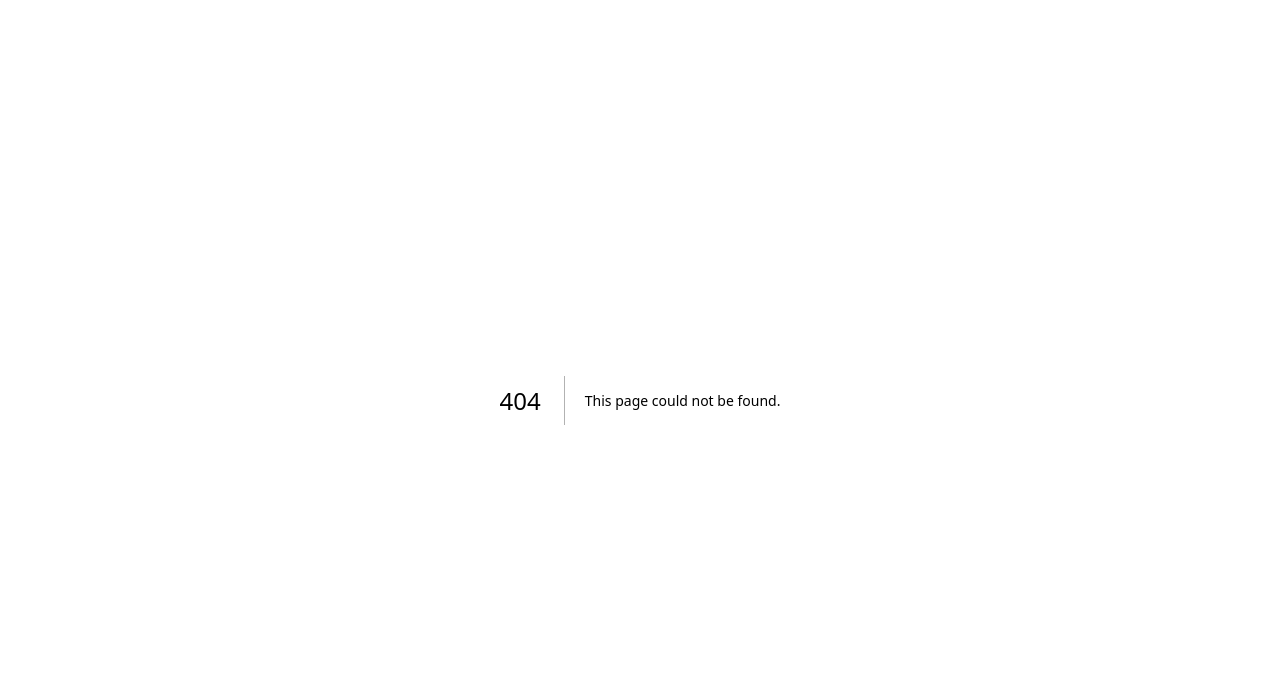
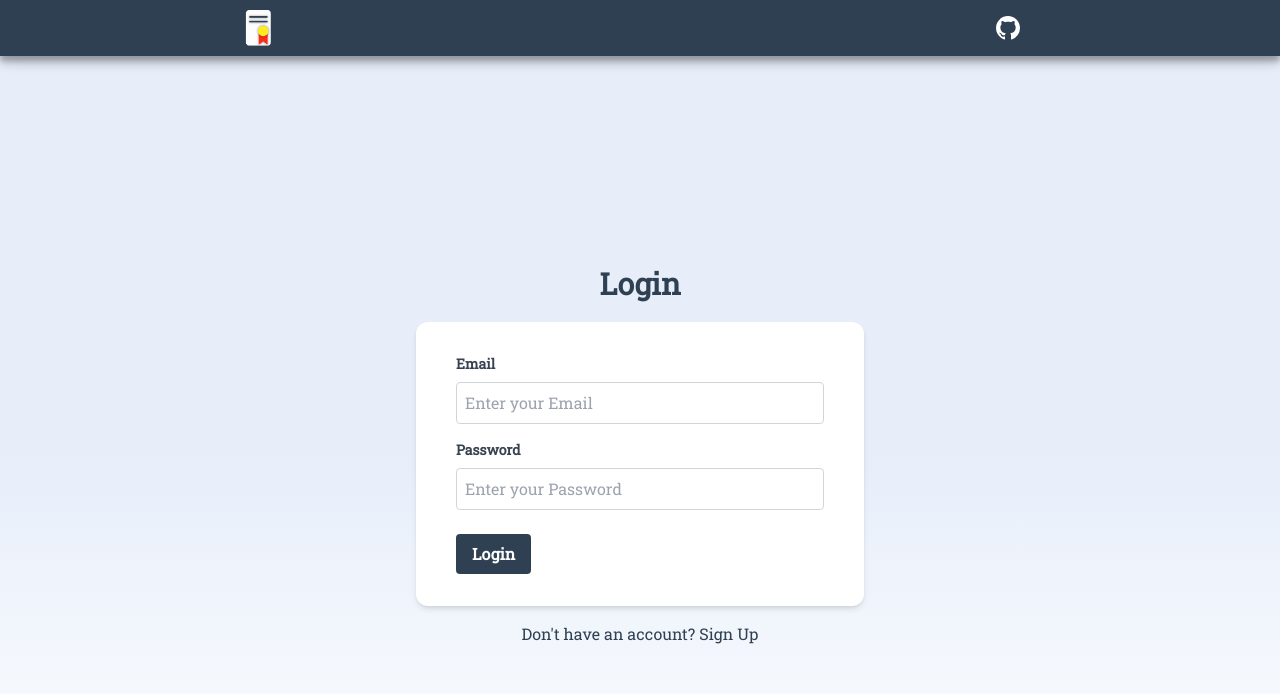
Before and after one commit to SxxAq/Resume-builder, a Next.js app: page /auth in a window 1280 px wide. Before the commit this address had no page. Shown: the top 694 px of the page. Built offline with nearby package versions, Linux system fonts and the light colour scheme; no server answers.

Commit message:
implemented authentication

```diff
--- a/package.json
+++ b/package.json
@@ -27,11 +27,14 @@
     "color": "^4.2.3",
     "dayjs": "^1.11.1",
     "export-from-json": "^1.6.0",
+    "firebase": "^10.12.1",
     "framer-motion": "^6.3.0",
     "html-react-parser": "^3.0.1",
     "immer": "^9.0.12",
     "jodit": "^3.18.6",
+    "json-2-csv": "^5.5.1",
     "next": "^13.1.6",
+    "next-auth": "^4.24.7",
     "react": "^18.2.0",
     "react-dom": "^18.2.0",
     "react-icons": "^4.7.1",
--- /dev/null
+++ b/src/context/AuthContext.tsx
@@ -0,0 +1,36 @@
+// contexts/AuthContext.tsx
+import { createContext, useContext, useEffect, useState, ReactNode } from 'react';
+import { onAuthStateChanged, User } from 'firebase/auth';
+import { auth } from '../firebase';
+
+interface AuthContextProps {
+  user: User | null;
+  loading: boolean;
+}
+
+const AuthContext = createContext<AuthContextProps>({
+  user: null,
+  loading: true,
+});
+
+export const AuthProvider = ({ children }: { children: ReactNode }) => {
+  const [user, setUser] = useState<User | null>(null);
+  const [loading, setLoading] = useState(true);
+
+  useEffect(() => {
+    const unsubscribe = onAuthStateChanged(auth, (user) => {
+      setUser(user);
+      setLoading(false);
+    });
+
+    return () => unsubscribe();
+  }, []);
+
+  return (
+    <AuthContext.Provider value={{ user, loading }}>
+      {children}
+    </AuthContext.Provider>
+  );
+};
+
+export const useAuth = () => useContext(AuthContext);
--- /dev/null
+++ b/src/firebase.ts
@@ -0,0 +1,18 @@
+import { getApp, getApps, initializeApp } from "firebase/app";
+import { getAuth } from "firebase/auth";
+
+const firebaseConfig = {
+    apiKey: "AIzaSyAVF-O0TBM4kT62BMEkay2G9-gVR7zW--E",
+    authDomain: "resume-builder-16dfc.firebaseapp.com",
+    projectId: "resume-builder-16dfc",
+    storageBucket: "resume-builder-16dfc.appspot.com",
+    messagingSenderId: "752649752931",
+    appId: "1:752649752931:web:bc9e1bc280a05cc82e0356",
+    measurementId: "G-MB852912HZ"
+  };
+
+
+const app = getApps().length ? getApp() : initializeApp(firebaseConfig);
+const auth = getAuth();
+
+export { app, auth }
--- a/src/modules/builder/nav-bar/NavBarLayout.tsx
+++ b/src/modules/builder/nav-bar/NavBarLayout.tsx
@@ -14,6 +14,9 @@ import Button from '@mui/material/Button';
 import Menu from '@mui/material/Menu';
 import MenuItem from '@mui/material/MenuItem';
 import { json2csv } from 'json-2-csv';
+import { signOut } from 'firebase/auth';
+import { auth } from '../../../firebase'; // Adjust the path to your Firebase configuration
+import { useRouter } from 'next/router';
 
 import { AVAILABLE_TEMPLATES } from 'src/helpers/constants';
 import DEFAULT_RESUME_JSON from 'src/helpers/constants/resume-data.json';
@@ -159,6 +162,15 @@ const NavBarLayout = () => {
   const handleClose = () => {
     setAnchorEl(null);
   };
+  const router = useRouter();
+  const handleLogout = async () => {
+    try {
+      await signOut(auth);
+      router.push('/');
+    } catch (error) {
+      console.error('Error logging out:', error);
+    }
+  };
 
   return (
     <nav className="h-14 w-full bg-resume-800 relative flex py-2.5 pl-5 pr-4 items-center shadow-level-8dp z-20 print:hidden">
@@ -241,6 +253,9 @@ const NavBarLayout = () => {
             />
           </StyledButton> */}
           <PrintResume />
+          <StyledButton variant="text" onClick={handleLogout}>
+            Logout
+          </StyledButton>
         </NavBarActions>
       </div>
       <Toast
--- a/src/modules/home/HomeLayout.tsx
+++ b/src/modules/home/HomeLayout.tsx
@@ -1,14 +1,18 @@
+// components/HomeLayout.tsx
 import { NavBarActions, StyledButton } from '../builder/nav-bar/atoms';
 import { motion, useAnimation } from 'framer-motion';
-
 import { BsGithub } from 'react-icons/bs';
 import { Button } from '@mui/material';
 import FeatureSection from './components/Feature';
 import Image from 'next/image';
 import Link from 'next/link';
 import Person from './components/Person';
+import { useAuth } from '../../context/AuthContext';
+import { useRouter } from 'next/router';
 
 const HomeLayout = () => {
+  const { user } = useAuth();
+  const router = useRouter();
   const controls = useAnimation();
   const animationEffectsHoverEnter = { scale: 1.05 };
   const animationEffectsHoverLeave = { scale: 1 };
@@ -16,10 +20,18 @@ const HomeLayout = () => {
     scale: [0.9, 1],
     opacity: [0, 1],
   };
-  const transtionEffects = {
+  const transitionEffects = {
     type: 'spring',
     stiffness: 400,
     damping: 17,
+  };
+
+  const handleBuildResumeClick = () => {
+    if (user) {
+      router.push('/builder');
+    } else {
+      router.push('/auth');
+    }
   };
 
   return (
@@ -29,8 +41,6 @@ const HomeLayout = () => {
           <Image src={'/icons/resume-icon.png'} alt="logo" height="36" width="36" />
         </Link>
         <div className="flex-auto flex justify-end items-center mr-5">
-          {' '}
-          {/* Changed ml-5 to mr-5 */}
           <NavBarActions>
             <Link href="/builder" passHref={true}>
               <StyledButton variant="text">Editor</StyledButton>
@@ -38,6 +48,9 @@ const HomeLayout = () => {
 
             <Link href="#about-us" passHref={true}>
               <StyledButton variant="text">About us</StyledButton>
+            </Link>
+            <Link href="/auth" passHref={true}>
+              <StyledButton variant="text">Login</StyledButton>
             </Link>
             <a
               href={'https://github.com/SxxAq/Resume-builder'}
@@ -60,7 +73,7 @@ const HomeLayout = () => {
             className="grid grid-cols-12 pt-12 md:pt-24"
             initial={{ opacity: 0 }}
             animate={animationEffectsFirstLoad}
-            transition={transtionEffects}
+            transition={transitionEffects}
           >
             <div className="col-span-12 sm:col-span-4">
               <motion.img
@@ -69,10 +82,10 @@ const HomeLayout = () => {
                 alt="resume-3d"
                 className="w-6/12 sm:w-9/12"
                 onMouseEnter={() => {
-                  controls.start(animationEffectsHoverEnter, transtionEffects);
+                  controls.start(animationEffectsHoverEnter, transitionEffects);
                 }}
                 onMouseLeave={() => {
-                  controls.start(animationEffectsHoverLeave, transtionEffects);
+                  controls.start(animationEffectsHoverLeave, transitionEffects);
                 }}
                 animate={controls}
               />
@@ -89,11 +102,9 @@ const HomeLayout = () => {
                   —Mark Twain
                 </p>
               </div>
-              <Link href="/builder" passHref={true}>
-                <Button variant="contained" className="bg-resume-800 mb-2">
-                  BUILD YOUR RESUME
-                </Button>
-              </Link>
+              <Button variant="contained" className="bg-resume-800 mb-2" onClick={handleBuildResumeClick}>
+                BUILD YOUR RESUME
+              </Button>
               <p
                 className="xl:invisible text-resume-800"
                 style={{ fontFamily: "'Roboto Slab', serif" }}
@@ -110,7 +121,7 @@ const HomeLayout = () => {
         style={{ fontFamily: "'Roboto Slab', serif" }}
         initial={{ opacity: 0 }}
         animate={animationEffectsFirstLoad}
-        transition={transtionEffects}
+        transition={transitionEffects}
       >
         <div className="grid grid-cols-1 lg:grid-cols-2 gap-6">
           <FeatureSection />
--- a/src/modules/home/components/Feature.tsx
+++ b/src/modules/home/components/Feature.tsx
@@ -9,7 +9,7 @@ function FeatureSection() {
           <Image src="/icons/style.svg" alt="style" height="56" width="56" />
         </CardPinnnedIcon>
         <p className="text-xl mr-14">
-          Customise with <strong>templates and themes</strong>!
+          Customize with <strong>templates and themes</strong>!
         </p>
       </FeatureCard>
 
@@ -18,7 +18,7 @@ function FeatureSection() {
           <Image src="/icons/speed.svg" alt="speed" height="56" width="56" />
         </CardPinnnedIcon>
         <p className="text-xl mr-14">
-          Simple <strong>interface</strong> that helps you build quicky!
+          Simple <strong>interface</strong> that helps you build quickly!
         </p>
       </FeatureCard>
 
@@ -27,7 +27,7 @@ function FeatureSection() {
           <Image src="/icons/magic.svg" alt="magic" height="56" width="56" />
         </CardPinnnedIcon>
         <p className="text-xl mr-14">
-          No <strong>sign up </strong>needed — go straight to building!
+          Create your <strong>professional resume</strong> with ease!
         </p>
       </FeatureCard>
 
@@ -36,7 +36,7 @@ function FeatureSection() {
           <Image src="/icons/lock.svg" alt="lock" height="56" width="56" />
         </CardPinnnedIcon>
         <p className="text-xl mr-14">
-          Your <strong>data</strong> never leaves your device
+          Your <strong>data</strong> is secure and private
         </p>
       </FeatureCard>
     </>
@@ -45,14 +45,11 @@ function FeatureSection() {
 
 const FeatureCard = ({ children }: { children: React.ReactNode }) => {
   return (
-      <div
-        className={`transition ease-in-out delay-100 duration-300 bg-resume-100 hover:bg-resume-500 text-resume-800
-      hover:text-resume-50 fill-resume-800 px-6 py-10 lg:p-12 flex shadow-md cursor-pointer relative rounded-xl h-full`}
-      >
-        <Link href="/builder" passHref={true}>
+    <div className={`transition ease-in-out delay-100 duration-300 bg-resume-100 hover:bg-resume-500 text-resume-800 hover:text-resume-50 fill-resume-800 px-6 py-10 lg:p-12 flex shadow-md cursor-pointer relative rounded-xl h-full`}>
+      <Link href="/auth" passHref={true}>
         {children}
-        </Link>
-      </div>
+      </Link>
+    </div>
   );
 };
 
--- a/src/pages/_app.tsx
+++ b/src/pages/_app.tsx
@@ -1,21 +1,21 @@
 import '../styles/globals.css';
-
 import { StyledEngineProvider, ThemeProvider } from '@mui/material/styles';
-
 import { AdapterDayjs } from '@mui/x-date-pickers/AdapterDayjs';
-// eslint-disable-next-line import/no-unresolved
 import { Analytics } from '@vercel/analytics/react';
 import type { AppProps } from 'next/app';
 import { GLOBAL_MUI_THEME } from '../styles/global.theme';
 import { LocalizationProvider } from '@mui/x-date-pickers';
+import { AuthProvider } from '../context/AuthContext';
 
 function MyApp({ Component, pageProps }: AppProps) {
   return (
     <StyledEngineProvider injectFirst>
       <ThemeProvider theme={GLOBAL_MUI_THEME}>
         <LocalizationProvider dateAdapter={AdapterDayjs}>
-          <Component {...pageProps} />
-          <Analytics />
+          <AuthProvider>
+            <Component {...pageProps} />
+            <Analytics />
+          </AuthProvider>
         </LocalizationProvider>
       </ThemeProvider>
     </StyledEngineProvider>
--- /dev/null
+++ b/src/pages/auth.tsx
@@ -0,0 +1,100 @@
+// pages/auth.tsx
+import { useState } from 'react';
+import { signInWithEmailAndPassword } from 'firebase/auth';
+import { auth } from '../firebase';
+import { useRouter } from 'next/router';
+
+import { NavBarActions } from '../modules/builder/nav-bar/atoms';
+import { motion } from 'framer-motion';
+import { BsGithub } from 'react-icons/bs';
+
+import Image from 'next/image';
+import Link from 'next/link';
+
+const AuthPage = () => {
+  const [email, setEmail] = useState('');
+  const [password, setPassword] = useState('');
+  const router = useRouter();
+
+  const handleLogin = async (e: React.FormEvent) => {
+    e.preventDefault();
+    try {
+      await signInWithEmailAndPassword(auth, email, password);
+      router.push('/builder');
+    } catch (error) {
+      console.error('Error with login:', error);
+    }
+  };
+
+  return (
+    <motion.div initial={{ opacity: 0 }} animate={{ opacity: [0, 1] }} className="scroll-smooth">
+      <nav className="sticky top-0 z-20 h-14 w-full bg-resume-800 flex py-2.5 px-4 xl:px-60 items-center shadow-level-8dp">
+        <Link href="/">
+          <Image src={'/icons/resume-icon.png'} alt="logo" height="36" width="36" />
+        </Link>
+        <div className="flex-auto flex justify-end items-center mr-5">
+          <NavBarActions>
+            <a
+              href={'https://github.com/SxxAq/Resume-builder'}
+              target="_blank"
+              rel="noopener noreferrer"
+            >
+              <BsGithub className="h-6 w-6 text-white" />
+            </a>
+          </NavBarActions>
+        </div>
+      </nav>
+      <div
+        style={{
+          background: 'linear-gradient(180deg, #E7EEFA 50%, #FFFFFF 100%)',
+          fontFamily: "'Roboto Slab', serif",
+        }}
+      >
+        <div className="flex flex-col items-center justify-center min-h-screen py-2">
+          <h1 className="text-3xl font-bold mb-5 text-resume-800">Login</h1>
+          <form
+            onSubmit={handleLogin}
+            className="bg-white shadow-md rounded-xl px-10 pt-8 pb-8 mb-4 w-full max-w-md"
+          >
+            <div className="mb-4">
+              <label className="block text-gray-700 text-sm font-bold mb-2">Email</label>
+              <input
+                type="email"
+                value={email}
+                onChange={(e) => setEmail(e.target.value)}
+                placeholder="Enter your Email"
+                className="p-2 border border-gray-300 rounded w-full focus:outline-none focus:border-blue-500"
+                required
+              />
+            </div>
+            <div className="mb-6">
+              <label className="block text-gray-700 text-sm font-bold mb-2">Password</label>
+              <input
+                type="password"
+                value={password}
+                onChange={(e) => setPassword(e.target.value)}
+                placeholder="Enter your Password"
+                className="p-2 border border-gray-300 rounded w-full focus:outline-none focus:border-blue-500"
+                required
+              />
+            </div>
+            <button
+              type="submit"
+              className="bg-[#2E4052] hover:bg-teal-700 text-white font-bold py-2 px-4 rounded focus:outline-none focus:shadow-outline"
+            >
+              Login
+            </button>
+          </form>
+          <button
+            onClick={() => router.push('/signup')}
+            className="text-[#2E4052] hover:text-teal-700 cursor-pointer"
+          >
+            Don't have an account? Sign Up
+          </button>
+        </div>
+      </div>
+    </motion.div>
+  );
+};
+
+export default AuthPage;
--- a/src/pages/builder.tsx
+++ b/src/pages/builder.tsx
@@ -1,19 +1,22 @@
-import type { NextPage } from 'next';
-import Head from 'next/head';
+// pages/builder.tsx
+import { useAuth } from '../context/AuthContext';
+import { useRouter } from 'next/router';
+import { useEffect } from 'react';
 import BuilderLayout from 'src/modules/builder/BuilderLayout';
 
-const BuilderPage: NextPage = () => {
-  return (
-    <div>
-      <Head>
-        <title>E-Resume: Builder</title>
-        <meta name="description" content="Single Page Resume Builder" />
-        <link rel="icon" type="image/png" href="/icons/resume-icon.png" />
-      </Head>
+const BuilderPage = () => {
+  const { user, loading } = useAuth();
+  const router = useRouter();
 
-      <BuilderLayout />
-    </div>
-  );
+  useEffect(() => {
+    if (!loading && !user) {
+      router.push('/auth');
+    }
+  }, [user, loading, router]);
+
+  if (loading) return <p>Loading...</p>;
+
+  return user ? <BuilderLayout /> : null;
 };
 
 export default BuilderPage;
--- /dev/null
+++ b/src/pages/signup.tsx
@@ -0,0 +1,100 @@
+// components/SignupForm.tsx
+import { useState } from 'react';
+import { createUserWithEmailAndPassword } from 'firebase/auth';
+import { auth } from '../firebase';
+import { useRouter } from 'next/router';
+
+import { NavBarActions } from '../modules/builder/nav-bar/atoms';
+import { motion } from 'framer-motion';
+import { BsGithub } from 'react-icons/bs';
+
+import Image from 'next/image';
+import Link from 'next/link';
+
+const SignupForm = () => {
+  const [email, setEmail] = useState('');
+  const [password, setPassword] = useState('');
+  const router = useRouter();
+
+  const handleSignup = async (e: React.FormEvent) => {
+    e.preventDefault();
+    try {
+      await createUserWithEmailAndPassword(auth, email, password);
+      router.push('/builder');
+    } catch (error) {
+      console.error('Error with signup:', error);
+    }
+  };
+
+  return (
+    <motion.div initial={{ opacity: 0 }} animate={{ opacity: [0, 1] }} className="scroll-smooth">
+      <nav className="sticky top-0 z-20 h-14 w-full bg-resume-800 flex py-2.5 px-4 xl:px-60 items-center shadow-level-8dp">
+        <Link href="/">
+          <Image src={'/icons/resume-icon.png'} alt="logo" height="36" width="36" />
+        </Link>
+        <div className="flex-auto flex justify-end items-center mr-5">
+          <NavBarActions>
+            <a
+              href={'https://github.com/SxxAq/Resume-builder'}
+              target="_blank"
+              rel="noopener noreferrer"
+            >
+              <BsGithub className="h-6 w-6 text-white" />
+            </a>
+          </NavBarActions>
+        </div>
+      </nav>
+      <div
+        style={{
+          background: 'linear-gradient(180deg, #E7EEFA 50%, #FFFFFF 100%)',
+          fontFamily: "'Roboto Slab', serif",
+        }}
+      >
+        <div className="flex flex-col items-center justify-center min-h-screen py-2">
+          <h1 className="text-3xl font-bold mb-5 text-resume-800">Sign Up</h1>
+          <form
+            onSubmit={handleSignup}
+            className="bg-white shadow-md rounded-xl px-10 pt-8 pb-8 mb-4 w-full max-w-md"
+          >
+            <div className="mb-4">
+              <label className="block text-gray-700 text-sm font-bold mb-2">Email</label>
+              <input
+                type="email"
+                value={email}
+                onChange={(e) => setEmail(e.target.value)}
+                placeholder="Enter your Email"
+                className="p-2 border border-gray-300 rounded w-full focus:outline-none focus:border-blue-500"
+                required
+              />
+            </div>
+            <div className="mb-6">
+              <label className="block text-gray-700 text-sm font-bold mb-2">Password</label>
+              <input
+                type="password"
+                value={password}
+                onChange={(e) => setPassword(e.target.value)}
+                placeholder="Enter your Password"
+                className="p-2 border border-gray-300 rounded w-full focus:outline-none focus:border-blue-500"
+                required
+              />
+            </div>
+            <button
+              type="submit"
+              className="bg-[#2E4052] hover:bg-teal-700 text-white font-bold py-2 px-4 rounded focus:outline-none focus:shadow-outline"
+            >
+              Sign Up
+            </button>
+          </form>
+          <button
+            onClick={() => router.push('/auth')}
+            className="text-[#2E4052] hover:text-teal-700 cursor-pointer"
+          >
+            Have an account? Login
+          </button>
+        </div>
+      </div>
+    </motion.div>
+  );
+};
+
+export default SignupForm;
```
